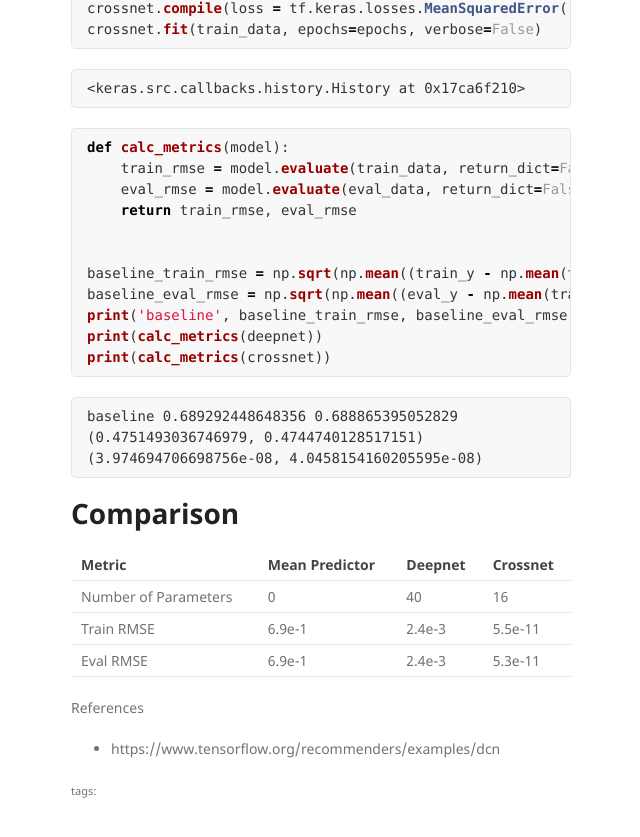
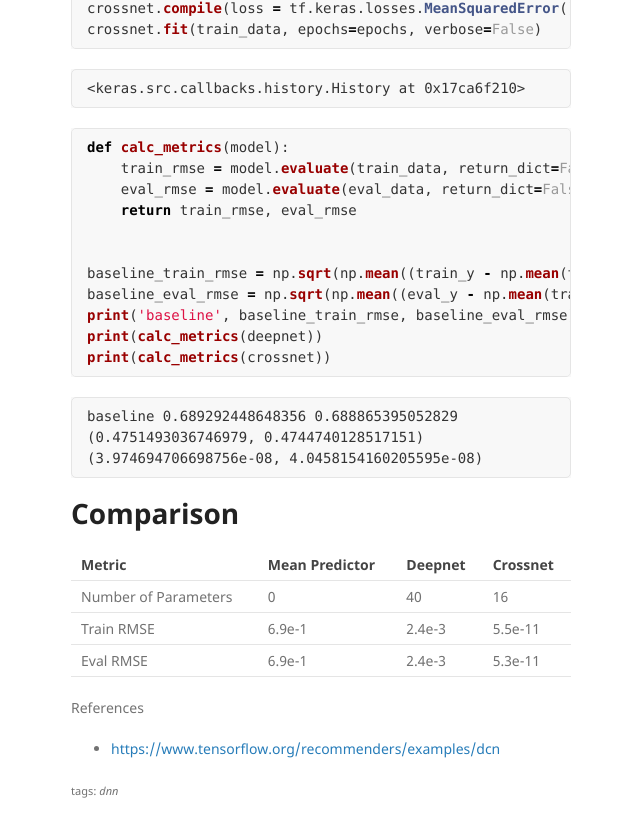
Before and after one commit to nithish08/nithish08.github.io, a Jekyll site: the page built from _posts/cross_layers/2024-07-10-comparison.md, in a window 1280 px wide and 900 px high, scrolled down 2155 px. Shown: the top 837 px of the window, without its empty margins (139-779 px from the left). Built offline with Jekyll 4.4.1, drawn with Linux system fonts in a browser that asks for light colours.

Commit message:
add tags and add footer link

```diff
--- a/_posts/cross_layers/2024-07-10-comparison.md
+++ b/_posts/cross_layers/2024-07-10-comparison.md
@@ -2,7 +2,7 @@
 layout: post
 title: "Cross Layers vs Fully Connected Layers"
 author: Nithish Bolleddula
-twitter_image:
+tags: [dnn]
 ---
 
 
@@ -139,4 +139,4 @@ print(calc_metrics(crossnet))
 | Eval RMSE | 6.9e-1 |2.4e-3 | 5.3e-11 |
 
 References
-- https://www.tensorflow.org/recommenders/examples/dcn
+- [https://www.tensorflow.org/recommenders/examples/dcn](https://www.tensorflow.org/recommenders/examples/dcn)
```
Also changed, not shown: _posts/cross_layers/2024-07-10-cross-layers.md (+0 -1 lines), 1 other file.
